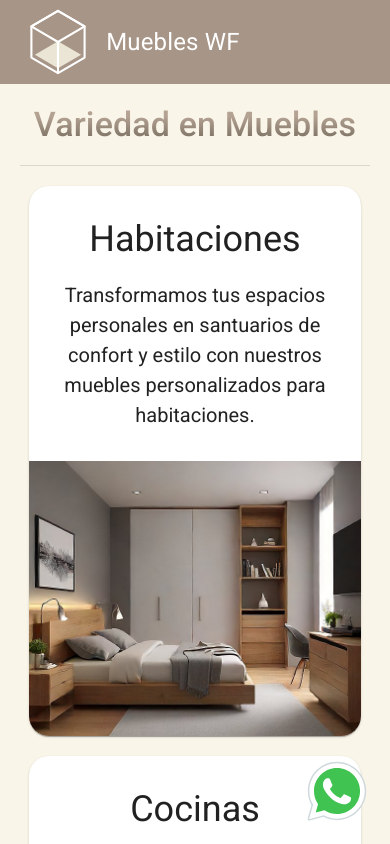
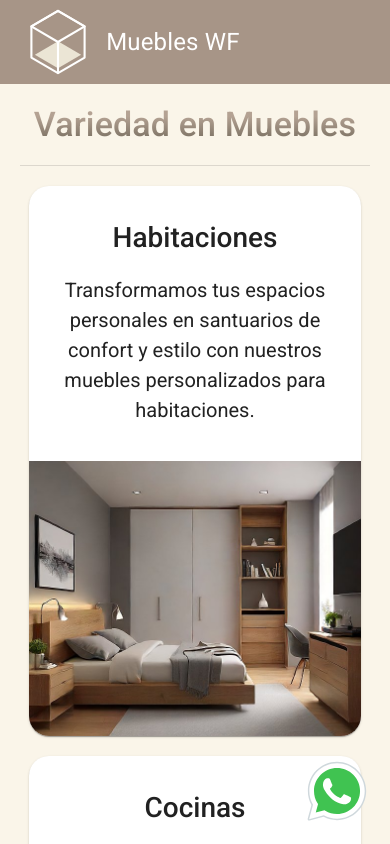
Before and after one commit to wsflorianf/muebles-web, a React (Vite) app: page / in a window 390 px wide. Shown: the top 844 px of the page. Built offline with nearby package versions, Linux system fonts and the light colour scheme.

Commit message:
Implementando diseño responsivo

```diff
--- a/src/components/TypeCard.tsx
+++ b/src/components/TypeCard.tsx
@@ -69,7 +69,7 @@ export default function TypeCard(props: TypeCardProps) {
       >
         <CardMedia sx={styles.image} component='img' image={props.image} alt={props.title} />
         <CardContent sx={styles.cardContent}>
-          <Typography component='div' variant='h3' fontWeight={400} fontSize={{xs: 36, md: 48}}>
+          <Typography textAlign='center' component='div' variant='h3' fontWeight={{xs: 500, md: 400}} fontSize={{xs: 28,  sm: 38, md: 48}}>
             {props.title}
           </Typography>
           <Typography fontSize={{xs: 20, md: 24}} component={'div'}>{props.description}</Typography>
```
